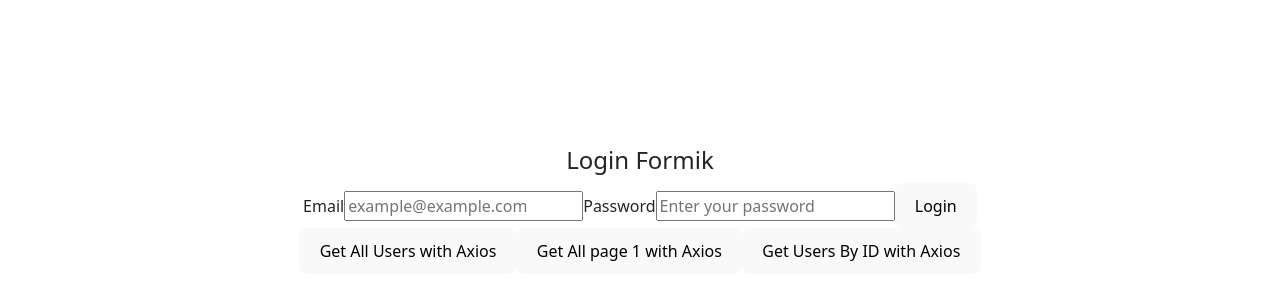
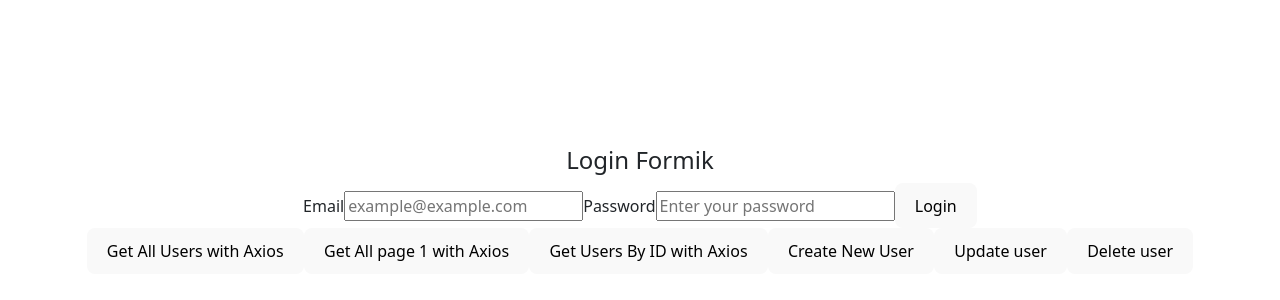
Before and after one commit to miguelruizF/app_tasks, a React (Vite) app: page / in a window 1280 px wide. Shown: the part 190-490 px from the top of the page. Built offline with nearby package versions, Linux system fonts and the light colour scheme.

Commit message:
functions for creating, updating and deleting user created

```diff
--- a/src/components/pure/AxiosCRUDExample.jsx
+++ b/src/components/pure/AxiosCRUDExample.jsx
@@ -1,6 +1,6 @@
 // import React from 'react'
 import { ErrorMessage, Field, Form, Formik } from "formik";
-import { getAllPagedUsers, getAllUsers, getUsersById, login } from "../../services/axiosCRUDService";
+import { createUser, deleteUserById, getAllPagedUsers, getAllUsers, getUsersById, login, updateUser } from "../../services/axiosCRUDService";
 import * as Yup from 'yup';
 
 const loginSchema = Yup.object().shape(
@@ -61,6 +61,43 @@ export const AxiosCRUDExample = () => {
             .catch((error) => alert(`Something went wrong: ${error}`))
     }
 
+    const createNewUser = (name, job) => {
+        createUser(name,job)
+            .then((response) => {
+                if(response.data && response.status === 201){ //Esto se puede replicar en las demas funciones para controlar las respuestas
+                    alert(JSON.stringify(response.data));
+                }else{
+                    throw new Error('User not created');
+                }
+            })
+            .catch((error) => alert(`Something went wrong: ${error}`))
+    }
+
+    const updateUserByID = (name, job, id) => {
+        updateUser(name, job, id)
+            .then((response) => {
+                if(response.data && response.status === 200){
+                    alert(JSON.stringify(response.data));
+                }else{
+                    throw new Error('User not updated');
+                }
+            })
+            .catch((error) => alert(`Something went wrong: ${error}`))
+    }
+
+    const deleteUser = (id) => {
+        deleteUserById(id)
+            .then((response) => {
+                if(response.status === 204){
+                    // alert(JSON.stringify(response.data));
+                    alert(`User with id: ${id} successfully deleted`);
+                }else{
+                    throw new Error('User not deleted');
+                }
+            })
+            .catch((error) => alert(`Something went wrong: ${error}`))
+    }
+
     return (
         <>
             {/* <button onClick={ authUser }>Login</button> */}
@@ -83,7 +120,7 @@ export const AxiosCRUDExample = () => {
                 }}
             >
                 {/* We obtain props from Formik */}
-                {({ errors, touched, isSubmitting, handleChange, handleBlur }) => (
+                {({ errors, touched, isSubmitting}) => (
                     <>
                         <Form>
                             <label htmlFor="email">Email</label>
@@ -121,6 +158,9 @@ export const AxiosCRUDExample = () => {
                 <button onClick={obtainAllUsers}>Get All Users with Axios</button>
                 <button onClick={ () => obtainAllPagedUsers(1) }>Get All page 1 with Axios</button>
                 <button onClick={ () => obtainUsersById(1) }>Get Users By ID with Axios</button>
+                <button onClick={ () => createNewUser('morpheus', 'leader') }>Create New User</button>
+                <button onClick={ () => updateUserByID('morpheus', 'zion resident',1) }>Update user</button>
+                <button onClick={ () => deleteUser(2) }>Delete user</button>
             </div>
         </>
     )
--- a/src/services/axiosCRUDService.js
+++ b/src/services/axiosCRUDService.js
@@ -32,6 +32,30 @@ export const getAllPagedUsers = (page) => {
 export const getUsersById = (id) => {
     return Axios.get(`https://reqres.in/api/users/${id}`);
 }
+
 //TODO: Create user
+export const createUser = (name, job) => {
+    let body = {
+        name: name,
+        job: job
+    }
+
+    //returns the response with a Promise
+    return Axios.post('https://reqres.in/api/users', body);
+}
+
 //TODO: Update user
+export const updateUser = (name, job, id) => {
+    let body = {
+        name: name,
+        job: job
+    }
+
+    //returns the response with a Promise
+    return Axios.put(`https://reqres.in/api/users/${id}`, body);
+}
+
 //TODO: Delete  user
+export const deleteUserById = (id) => {
+    return Axios.delete(`https://reqres.in/api/users/${id}`);
+}
```
